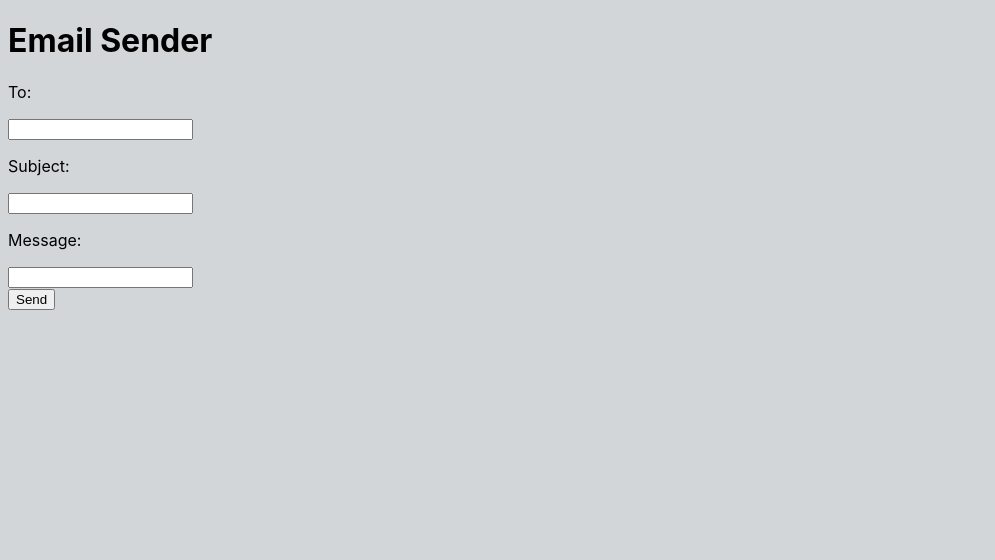
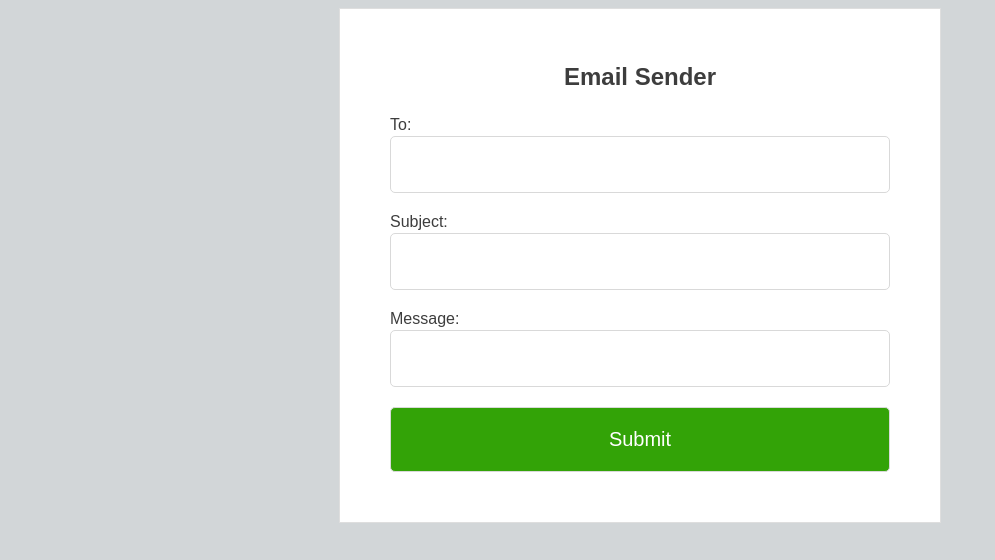
Before and after one commit to darciovilela/sendmail-app, a React (Create React App) app: page / in a window 1280 px wide. Shown: the top 560 px of the page, without its empty margins (0-995 px from the left). Built offline with nearby package versions, Linux system fonts and the light colour scheme.

Commit message:
Reestructuring app

```diff
--- /dev/null
+++ b/src/App.tsx
@@ -0,0 +1,13 @@
+import React from 'react';
+// import ReactDOM from 'react-dom';
+import Form from './components/Form';
+
+export const App: React.FC = () => {
+  return (
+    <div>
+      <Form />
+    </div>
+  );
+};
+
+export default App;
--- /dev/null
+++ b/src/assets/app.css
@@ -0,0 +1,49 @@
+body {
+  background-color: rgb(210, 214, 216);
+}
+
+h1 {
+  border-bottom: 1px solid white;
+  color: #3d3d3d;
+  font-family: sans-serif;
+  font-size: 24px;
+  font-weight: 600;
+  line-height: 24px;
+  padding: 10px;
+  text-align: center;
+}
+
+form {
+  background: white;
+  border: 1px solid #dedede;
+  display: flex;
+  flex-direction: column;
+  justify-content: space-around;
+  margin: 0 auto;
+  max-width: 500px;
+  padding: 30px 50px;
+}
+
+input {
+  border: 1px solid #d9d9d9;
+  border-radius: 5px;
+  box-sizing: border-box;
+  padding: 20px;
+  margin-bottom: 20px;
+  width: 100%;
+}
+
+label {
+  color: #3d3d3d;
+  display: block;
+  font-family: sans-serif;
+  font-size: 16px;
+  font-weight: 500;
+  margin-bottom: 2px;
+}
+
+.submit {
+  color: #ffffff;
+  font-size: 20px;
+  background-color: rgb(51, 163, 7);
+}
--- /dev/null
+++ b/src/components/Form.tsx
@@ -0,0 +1,21 @@
+import React from 'react';
+
+// Component
+const Form = () => {
+  return (
+    <div className="form">
+      <form>
+        <h1>Email Sender</h1>
+        <label>To:</label>
+        <input name="to" type="text" />
+        <label>Subject:</label>
+        <input name="subject" type="text" />
+        <label>Message:</label>
+        <input name="message" type="text" />
+        <input className="submit" type="submit" />
+      </form>
+    </div>
+  );
+};
+
+export default Form;
--- a/src/index.tsx
+++ b/src/index.tsx
@@ -1,7 +1,7 @@
 import React from 'react';
 import ReactDOM from 'react-dom';
-import './assets/index.css';
-import App from './pages/App';
+import './assets/app.css';
+import App from './App';
 
 ReactDOM.render(
   <React.StrictMode>
```
